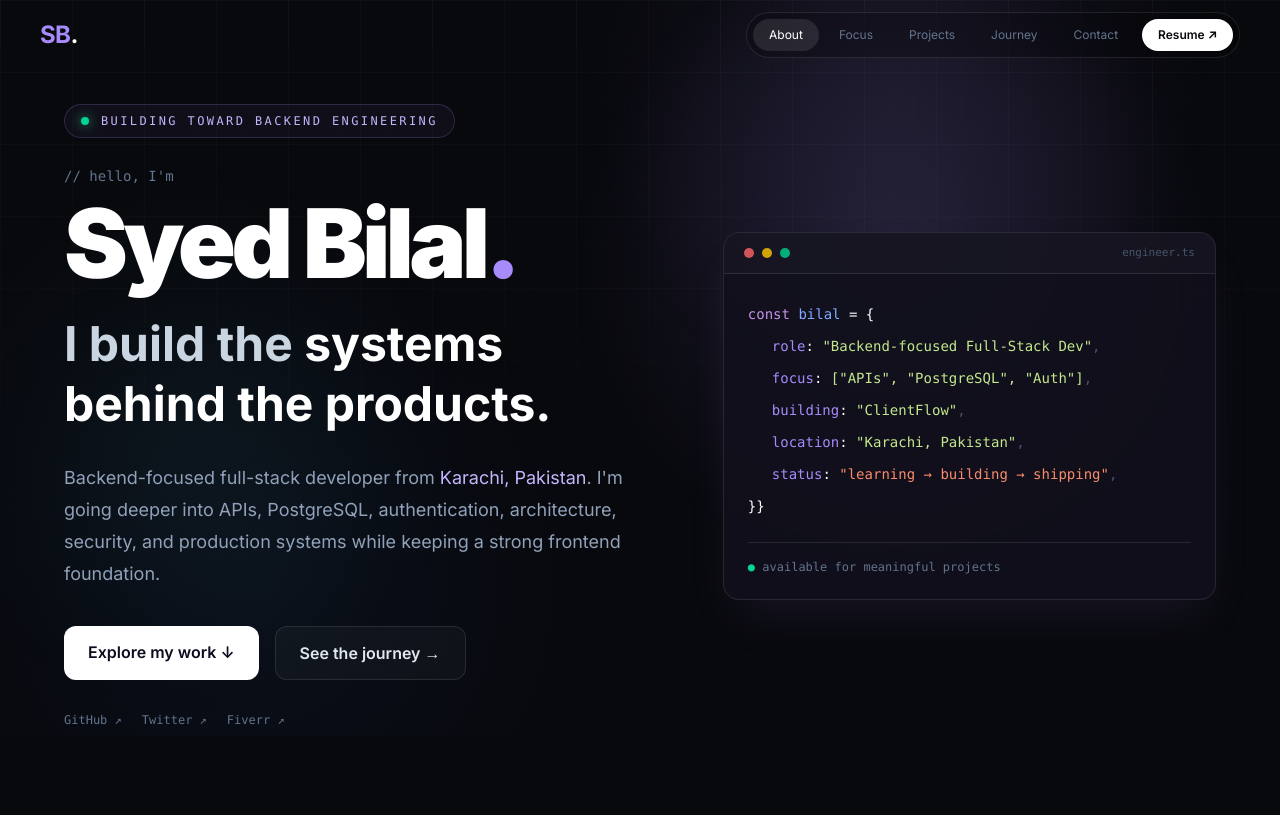
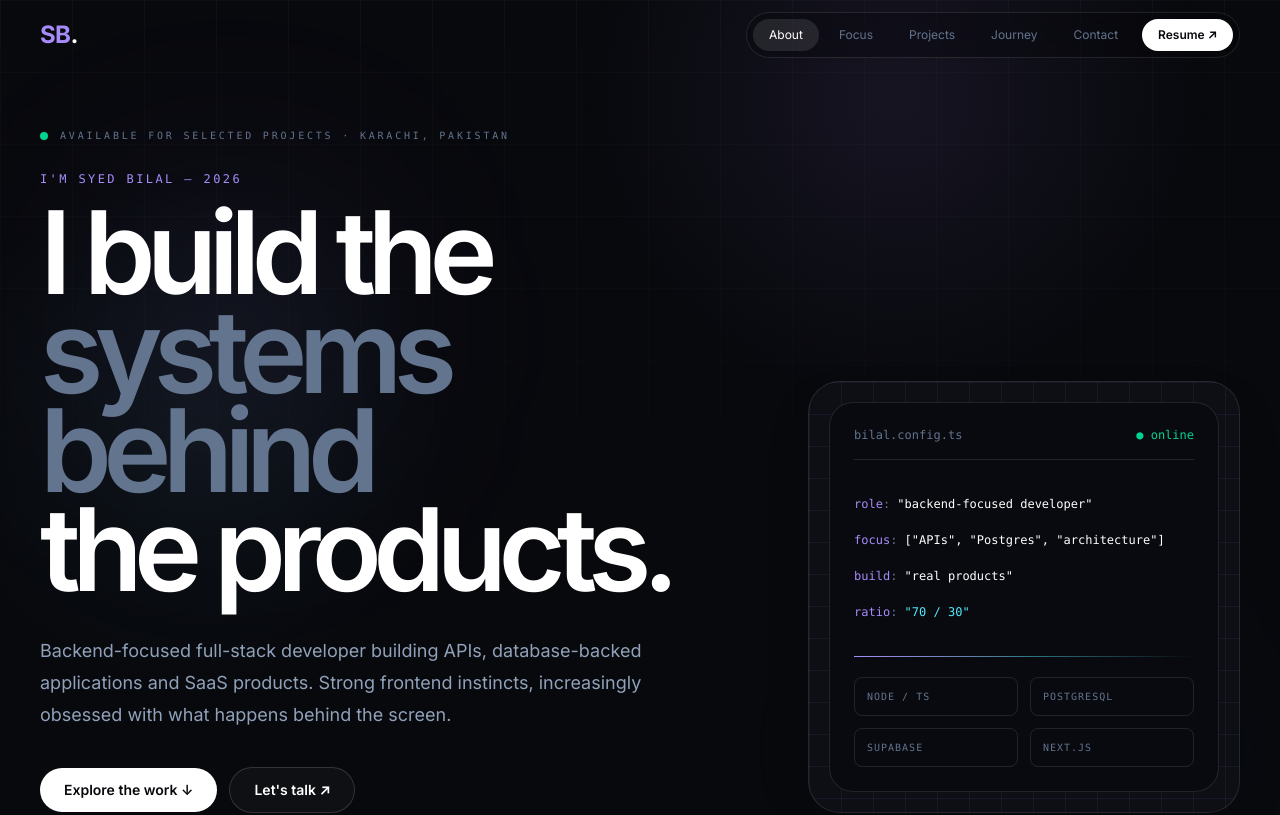
Before and after one commit to iamsyedbilal/portfolio, a Next.js app: page / in a window 1280 px wide. Shown: the top 815 px of the page. Built offline with nearby package versions, Linux system fonts and the light colour scheme.

Commit message:
redesign: rebuild hero as cinematic engineering intro

```diff
--- a/components/Hero.tsx
+++ b/components/Hero.tsx
@@ -1,51 +1,57 @@
 "use client";
 
+import { motion } from "framer-motion";
 import { links } from "@/lib/data";
-import { motion } from "framer-motion";
-import CodeBlock from "@/components/CodeBlock";
 
 export default function Hero() {
   return (
-    <section id="hero" className="relative min-h-[92vh] flex items-center pt-24 px-6 md:px-16 overflow-hidden">
-      <div className="absolute inset-0 pointer-events-none bg-[radial-gradient(circle_at_70%_35%,rgba(167,139,250,0.14),transparent_32%),radial-gradient(circle_at_20%_80%,rgba(59,130,246,0.06),transparent_30%)]" />
-      <div className="absolute inset-0 pointer-events-none opacity-20 bg-[linear-gradient(rgba(148,163,184,0.08)_1px,transparent_1px),linear-gradient(90deg,rgba(148,163,184,0.08)_1px,transparent_1px)] bg-[size:48px_48px] [mask-image:linear-gradient(to_bottom,black,transparent_85%)]" />
+    <section id="hero" className="relative mx-auto flex min-h-screen max-w-7xl items-center overflow-hidden px-6 pb-20 pt-32 md:px-10">
+      <div className="pointer-events-none absolute left-[8%] top-[20%] h-64 w-64 rounded-full bg-[#a78bfa]/10 blur-[110px]" />
+      <div className="pointer-events-none absolute bottom-[12%] right-[5%] h-72 w-72 rounded-full bg-cyan-300/[0.045] blur-[120px]" />
 
-      <div className="relative z-10 max-w-7xl mx-auto w-full grid lg:grid-cols-[1.1fr_0.9fr] gap-14 items-center">
-        <div>
-          <motion.div initial={{ opacity: 0, y: 16 }} animate={{ opacity: 1, y: 0 }} transition={{ duration: 0.5 }} className="inline-flex items-center gap-3 rounded-full border border-[#a78bfa]/20 bg-[#a78bfa]/5 px-4 py-2 text-xs font-mono uppercase tracking-[0.2em] text-[#c4b5fd] mb-7">
-            <span className="w-2 h-2 rounded-full bg-emerald-400 shadow-[0_0_12px_rgba(52,211,153,0.8)]" />
-            Building toward backend engineering
-          </motion.div>
+      <div className="relative z-10 w-full">
+        <motion.div initial={{ opacity: 0, y: 18 }} animate={{ opacity: 1, y: 0 }} transition={{ duration: .7 }} className="mb-7 flex items-center gap-3 font-mono text-[10px] uppercase tracking-[0.28em] text-slate-500">
+          <span className="relative flex h-2 w-2"><span className="absolute inline-flex h-full w-full animate-ping rounded-full bg-emerald-400 opacity-60" /><span className="relative inline-flex h-2 w-2 rounded-full bg-emerald-400" /></span>
+          Available for selected projects · Karachi, Pakistan
+        </motion.div>
 
-          <motion.p initial={{ opacity: 0, y: 16 }} animate={{ opacity: 1, y: 0 }} transition={{ duration: 0.5, delay: 0.08 }} className="text-slate-500 font-mono text-sm mb-3">
-            // hello, I&apos;m
-          </motion.p>
+        <div className="grid items-end gap-12 lg:grid-cols-[1.25fr_.75fr]">
+          <div>
+            <motion.p initial={{ opacity: 0, y: 20 }} animate={{ opacity: 1, y: 0 }} transition={{ delay: .1, duration: .7 }} className="mb-4 font-mono text-xs tracking-[0.2em] text-[#a78bfa]">I&apos;M SYED BILAL — 2026</motion.p>
+            <motion.h1 initial={{ opacity: 0, y: 24 }} animate={{ opacity: 1, y: 0 }} transition={{ delay: .16, duration: .8 }} className="max-w-5xl text-[clamp(3.7rem,9vw,8.5rem)] font-semibold leading-[.86] tracking-[-0.075em] text-white">
+              I build the<br /><span className="text-slate-500">systems behind</span><br />the products.
+            </motion.h1>
+            <motion.p initial={{ opacity: 0 }} animate={{ opacity: 1 }} transition={{ delay: .45, duration: .7 }} className="mt-9 max-w-2xl text-base leading-8 text-slate-400 md:text-lg">
+              Backend-focused full-stack developer building APIs, database-backed applications and SaaS products. Strong frontend instincts, increasingly obsessed with what happens behind the screen.
+            </motion.p>
 
-          <motion.h1 initial={{ opacity: 0, y: 20 }} animate={{ opacity: 1, y: 0 }} transition={{ duration: 0.55, delay: 0.12 }} className="text-6xl md:text-8xl font-black tracking-[-0.05em] text-white leading-[0.95]">
-            Syed Bilal<span className="text-[#a78bfa]">.</span>
-          </motion.h1>
+            <motion.div initial={{ opacity: 0, y: 12 }} animate={{ opacity: 1, y: 0 }} transition={{ delay: .55, duration: .6 }} className="mt-9 flex flex-wrap items-center gap-3">
+              <a href="#projects" className="rounded-full bg-white px-6 py-3 text-sm font-semibold text-[#08090d] transition hover:-translate-y-1">Explore the work ↓</a>
+              <a href="#contact" className="rounded-full border border-white/15 bg-white/[0.03] px-6 py-3 text-sm font-semibold text-white transition hover:-translate-y-1 hover:border-white/30">Let&apos;s talk ↗</a>
+            </motion.div>
+          </div>
 
-          <motion.h2 initial={{ opacity: 0, y: 20 }} animate={{ opacity: 1, y: 0 }} transition={{ duration: 0.55, delay: 0.2 }} className="mt-6 text-3xl md:text-5xl font-bold leading-tight text-slate-300 max-w-3xl">
-            I build the <span className="text-white">systems behind the products.</span>
-          </motion.h2>
-
-          <motion.p initial={{ opacity: 0, y: 20 }} animate={{ opacity: 1, y: 0 }} transition={{ duration: 0.55, delay: 0.3 }} className="mt-7 text-lg leading-8 text-slate-400 max-w-2xl">
-            Backend-focused full-stack developer from <span className="text-[#c4b5fd]">Karachi, Pakistan</span>. I&apos;m going deeper into APIs, PostgreSQL, authentication, architecture, security, and production systems while keeping a strong frontend foundation.
-          </motion.p>
-
-          <motion.div initial={{ opacity: 0, y: 20 }} animate={{ opacity: 1, y: 0 }} transition={{ duration: 0.5, delay: 0.4 }} className="mt-9 flex flex-wrap gap-4">
-            <motion.a href="#projects" whileHover={{ y: -3 }} whileTap={{ scale: 0.98 }} className="rounded-xl bg-white px-6 py-3.5 font-semibold text-[#0f0a1e] transition-all hover:bg-[#ddd6fe]">Explore my work ↓</motion.a>
-            <motion.a href="#journey" whileHover={{ y: -3 }} whileTap={{ scale: 0.98 }} className="rounded-xl border border-white/10 bg-white/[0.03] px-6 py-3.5 font-semibold text-slate-200 transition-all hover:border-[#a78bfa]/40 hover:bg-[#a78bfa]/10">See the journey →</motion.a>
-          </motion.div>
-
-          <motion.div initial={{ opacity: 0 }} animate={{ opacity: 1 }} transition={{ duration: 0.5, delay: 0.55 }} className="mt-8 flex flex-wrap gap-5 text-xs font-mono text-slate-500">
-            {links.slice(0, 3).map((social) => (
-              <a key={social.label} href={social.href} target="_blank" rel="noopener noreferrer" className="hover:text-[#c4b5fd] transition-colors">{social.label} ↗</a>
-            ))}
+          <motion.div initial={{ opacity: 0, x: 24 }} animate={{ opacity: 1, x: 0 }} transition={{ delay: .35, duration: .8 }} className="hidden lg:block">
+            <div className="engineering-grid rounded-[2rem] border border-white/10 p-5 shadow-2xl shadow-black/30">
+              <div className="rounded-[1.5rem] border border-white/10 bg-[#090a0f]/90 p-6 font-mono text-xs text-slate-500">
+                <div className="mb-8 flex items-center justify-between border-b border-white/10 pb-4"><span>bilal.config.ts</span><span className="text-emerald-400">● online</span></div>
+                <div className="space-y-3 leading-6">
+                  <p><span className="text-[#a78bfa]">role</span>: <span className="text-white">"backend-focused developer"</span></p>
+                  <p><span className="text-[#a78bfa]">focus</span>: <span className="text-white">["APIs", "Postgres", "architecture"]</span></p>
+                  <p><span className="text-[#a78bfa]">build</span>: <span className="text-white">"real products"</span></p>
+                  <p><span className="text-[#a78bfa]">ratio</span>: <span className="text-cyan-300">"70 / 30"</span></p>
+                </div>
+                <div className="mt-8 h-px bg-gradient-to-r from-[#a78bfa] via-cyan-300/50 to-transparent" />
+                <div className="mt-5 grid grid-cols-2 gap-3 text-[10px] uppercase tracking-widest"><span className="rounded-lg border border-white/10 p-3">Node / TS</span><span className="rounded-lg border border-white/10 p-3">PostgreSQL</span><span className="rounded-lg border border-white/10 p-3">Supabase</span><span className="rounded-lg border border-white/10 p-3">Next.js</span></div>
+              </div>
+            </div>
           </motion.div>
         </div>
 
-        <CodeBlock />
+        <motion.div initial={{ opacity: 0 }} animate={{ opacity: 1 }} transition={{ delay: .8 }} className="mt-20 flex flex-wrap items-center justify-between gap-6 border-t border-white/10 pt-6">
+          <div className="flex gap-5">{links.slice(0, 3).map((link) => <a key={link.label} href={link.href} target="_blank" rel="noreferrer" className="font-mono text-[10px] uppercase tracking-[0.2em] text-slate-600 transition hover:text-white">{link.label} ↗</a>)}</div>
+          <div className="font-mono text-[10px] uppercase tracking-[0.2em] text-slate-600">01 / 05 — scroll to explore</div>
+        </motion.div>
       </div>
     </section>
   );
```
